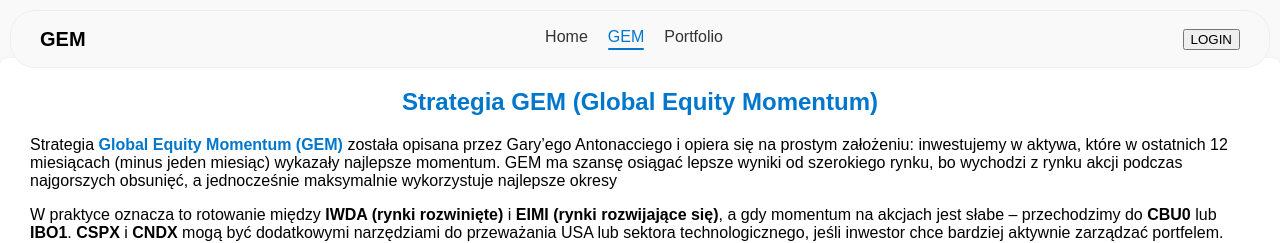
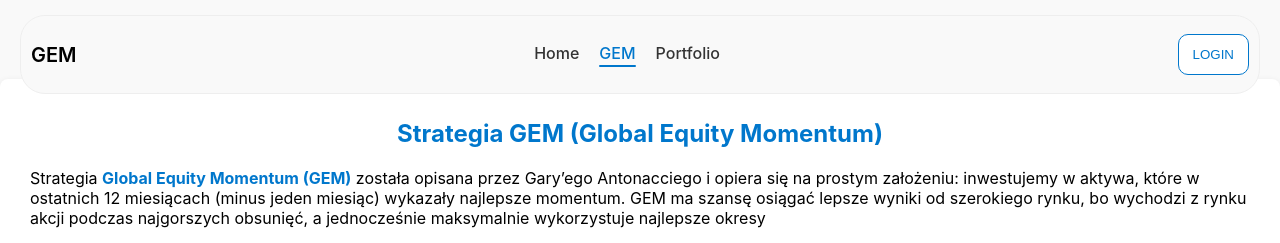
Before and after one commit to SzymiYay/finance, a React (Vite) app: page /finance/gem in a window 1280 px wide. Shown: the top 243 px of the page. Built offline with nearby package versions, Linux system fonts and the light colour scheme; no server answers; what chartjs-plugin-zoom would draw is missing.

Commit message:
fix: linter and px to rem

```diff
--- a/src/App.css
+++ b/src/App.css
@@ -3,13 +3,13 @@
 }
 
 #root {
-  max-width: 1280px;
+  max-width: 1380px;
   margin: 0 auto;
   font-size: 1.6rem;
 }
 
 body {
-  font-family: Arial, Helvetica, sans-serif;
+  font-family: Inter, sans-serif;
   background: #f9f9f9;
   margin: 0;
   padding: 0;
--- a/src/App.tsx
+++ b/src/App.tsx
@@ -1,4 +1,4 @@
-import { BrowserRouter, Link, Route, Routes } from 'react-router-dom'
+import { BrowserRouter, Route, Routes } from 'react-router-dom'
 import './App.css'
 import Home from './pages/Home/Home'
 import Portfolio from './pages/Portfolio/Portfolio'
@@ -8,8 +8,6 @@
 function App() {
   return (
     <>
-      <></>
-
       <BrowserRouter basename="/finance">
         <Routes>
           <Route path="/" element={<Layout />}>
--- a/src/components/Navbar/Navbar.module.css
+++ b/src/components/Navbar/Navbar.module.css
@@ -1,16 +1,17 @@
 .header {
   position: sticky;
-  top: 1rem;
+  top: 1.5rem;
   z-index: 1000;
   background: #f9f9f9;
   border: 1px solid #eee;
   border-radius: 25px;
-  margin: 0 1rem;
+  margin: 0 2rem;
 }
 
 .navbar {
-  max-width: 1200px;
+  max-width: 130rem;
   margin: 0 auto;
+  padding: 1rem;
 
   display: flex;
   justify-content: space-between;
@@ -54,3 +55,16 @@
   background: #0077cc;
   border-radius: 2px;
 }
+
+.button {
+  padding: 1.2rem 1.4rem;
+  background: white;
+  color: #0077cc;
+  border: 1px solid #0077cc;
+  border-radius: 10px;
+  cursor: pointer;
+}
+
+.button:hover {
+  background: #e6f2ff;
+}
--- a/src/components/Navbar/Navbar.tsx
+++ b/src/components/Navbar/Navbar.tsx
@@ -42,7 +42,7 @@
               Portfolio
             </NavLink>
           </div>
-          <button>LOGIN</button>
+          <button className={styles.button}>LOGIN</button>
         </nav>
       </header>
     </>
--- a/src/pages/Gem/components/Description.module.css
+++ b/src/pages/Gem/components/Description.module.css
@@ -1,6 +1,6 @@
 .container {
   background: #fff;
-  padding: 20px 30px;
+  padding: 2rem 3rem;
   border-radius: 8px;
   box-shadow: 0 2px 6px rgba(0, 0, 0, 0.1);
 }
@@ -15,7 +15,7 @@
 }
 
 .title {
-  margin-top: 1rem;
+  margin-top: 2rem;
   color: #0077cc;
   text-align: center;
 }
--- a/src/pages/Gem/components/MomentumChart.module.css
+++ b/src/pages/Gem/components/MomentumChart.module.css
@@ -7,7 +7,7 @@
 
 .chart {
   width: 100%;
-  max-width: 1280px;
+  max-width: 1380px;
   margin: 20px auto;
   padding: 0 10px;
   height: 600px;
```
Also changed, not shown: 1 other file (tests, documents, lock files or other folders).
